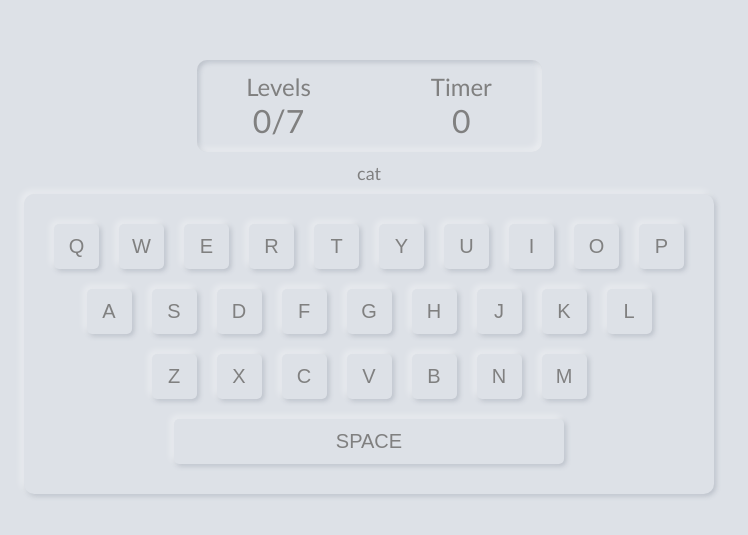
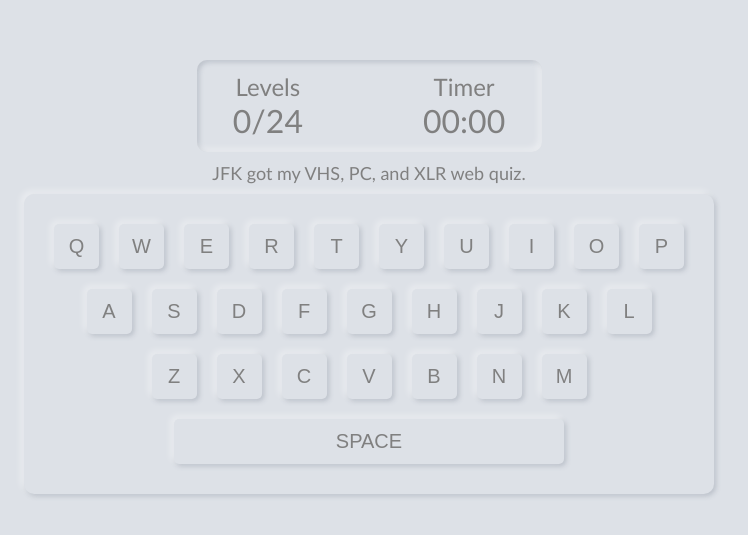
Before and after one commit to jayaspiya/Speed-typing, a plain HTML site: page index.html in a window 1280 px wide. Shown: the part 123-658 px from the top of the page, without its empty margins (271-1019 px from the left). Drawn offline with Linux system fonts and the light colour scheme.

Commit message:
Updated timer with minutes

```diff
--- a/app.js
+++ b/app.js
@@ -7,42 +7,42 @@ const timer = document.querySelector(".timer");
 let timerStarted = false;
 let timerFunction;
 
+const preparedStatement = [
+  "Pack my box with five dozen liquor jugs.",
+  "Amazingly few discotheques provide jukeboxes.",
+  "JFK got my VHS, PC, and XLR web quiz.",
+  "No kidding Lorenzo called off his trip to Mexico City just because they told him the conquistadors were extinct.",
+  "Quick fox jumps nightly above wizard.",
+  "Jim quickly realized that the beautiful towns are expensive.",
+  "Two driven jocks help fax my big quiz.",
+  "My girl wove six dozen plaid jackets before she quit.",
+  "Grumpy wizards make a toxic brew for the jovial queen.",
+  "The five boxing wizards jump quickly.",
+  "Woven silk pyjamas exchanged for blue quartz.",
+  "A quivering Texas zombie fought republic linked jewelry.",
+  "Fickle jinx bog dwarves spy math quiz.",
+  "The quick brown fox jumps over the lazy dog.",
+  "We promptly judged antique ivory buckles for the next prize.",
+  "Back in June we delivered oxygen equipment of the same size.",
+  "The wizard quickly jinxed the gnomes before they vapourized.",
+  "Public junk dwarves hug my quartz fox.",
+  "When zombies arrive, quickly fax judge Pat.",
+  "The quick onyx goblins jumps over the lazy dwarf.",
+  "All questions asked by watched experts amaze the judge.",
+  "Pack my box with five dozen liquor jugs.",
+  "Five quacking zephyrs jolts my wax bed.",
+  "Foxy diva Jennifer Lopez was not baking my quiche.",
+];
+
 // const preparedStatement = [
-//   "Pack my box with five dozen liquor jugs.",
-//   "Amazingly few discotheques provide jukeboxes.",
-// "JFK got my VHS, PC, and XLR web quiz.",
-// "No kidding Lorenzo called off his trip to Mexico City just because they told him the conquistadors were extinct.",
-// "Quick fox jumps nightly above wizard.",
-// "Jim quickly realized that the beautiful towns are expensive.",
-// "Two driven jocks help fax my big quiz.",
-// "My girl wove six dozen plaid jackets before she quit.",
-// "Grumpy wizards make a toxic brew for the jovial queen.",
-// "The five boxing wizards jump quickly.",
-// "Woven silk pyjamas exchanged for blue quartz.",
-// "A quivering Texas zombie fought republic linked jewelry.",
-// "Fickle jinx bog dwarves spy math quiz.",
-// "The quick brown fox jumps over the lazy dog.",
-// "We promptly judged antique ivory buckles for the next prize.",
-// "Back in June we delivered oxygen equipment of the same size.",
-// "The wizard quickly jinxed the gnomes before they vapourized.",
-// "Public junk dwarves hug my quartz fox.",
-// "When zombies arrive, quickly fax judge Pat.",
-// "The quick onyx goblins jumps over the lazy dwarf.",
-// "All questions asked by watched experts amaze the judge.",
-// "Pack my box with five dozen liquor jugs.",
-// "Five quacking zephyrs jolts my wax bed.",
-// "Foxy diva Jennifer Lopez was not baking my quiche.",
+//   "cat",
+//   "dog",
+//   "duck",
+//   "frog",
+//   "Bear",
+//   "fox",
+//   "Rabbit",
 // ];
-
-const preparedStatement = [
-  "cat",
-  "dog",
-  "duck",
-  "frog",
-  "Bear",
-  "fox",
-  "Rabbit",
-];
 let completedStatement = [];
 let userStringInput = "";
 keys.forEach((key) => {
@@ -168,6 +168,25 @@ function renderTimer() {
   }, 1000);
 
   function getTimerTime() {
-    return Math.floor((new Date() - startTimer) / 1000);
+    let time = Math.floor((new Date() - startTimer) / 1000);
+    // let time = 61;
+    if (time > 60) {
+      timeSecond = time % 60;
+      timeSecond = makeTwoDigit(timeSecond);
+      timeMinute = (time - timeSecond) / 60;
+      timeMinute = makeTwoDigit(timeMinute);
+
+      time = `${timeMinute}:${timeSecond}`;
+    } else {
+      time = makeTwoDigit(time);
+      time = `00:${time}`;
+    }
+    return time;
+  }
+  function makeTwoDigit(num) {
+    if (num < 10) {
+      num = `0${num}`;
+    }
+    return num;
   }
 }
--- a/index.html
+++ b/index.html
@@ -19,7 +19,7 @@
         </div>
         <div class="timer-board">
           <div class="label-tag">Timer</div>
-          <div class="timer">0</div>
+          <div class="timer">00:00</div>
         </div>
       </div>
       <div class="paragraph"></div>
--- a/style/style.scss
+++ b/style/style.scss
@@ -41,17 +41,20 @@ body {
 
 .wrapper {
   display: grid;
+
   place-content: center;
   height: 100vh;
   text-align: center;
 }
 .paragraph {
   font-size: 18px;
-  margin: 10px 50px;
+  max-width: 700px;
+  margin: 10px 40px;
   color: #808080;
 }
 .keyboard {
   @include box-shadow();
+
   border-radius: 10px;
   padding: 20px;
   &__row {
@@ -76,11 +79,6 @@ body {
         font-size: 19px;
         color: #3498db;
       }
-      &:hover {
-        background-color: #3498db;
-        transition: 1s ease;
-      }
-      transition: 2s ease;
     }
     input[value="space"] {
       width: 60%;
```
Also changed, not shown: style/style.css, 1 other file.
